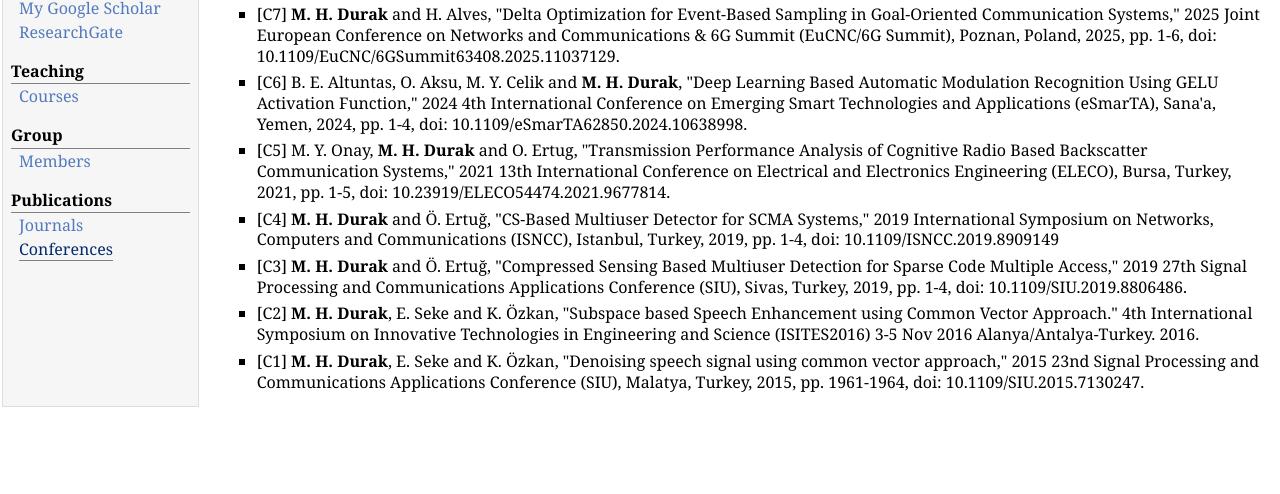
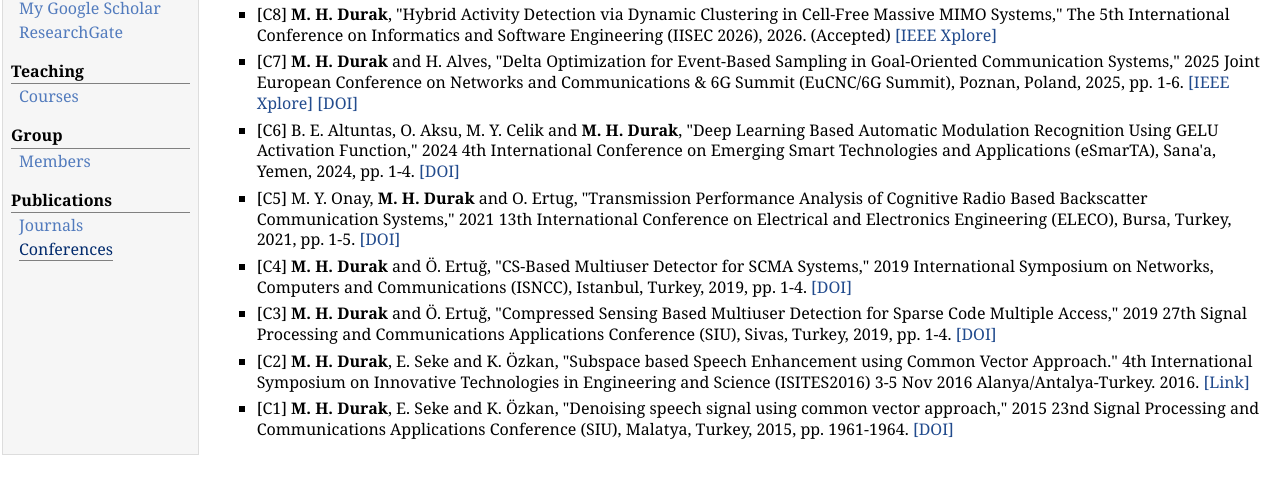
Before and after one commit to mhdurak/mhdurak.github.io, a plain HTML site: page conferences.html in a window 1280 px wide. Shown: the part 128-622 px from the top of the page. Drawn offline with Linux system fonts and the light colour scheme.

Commit message:
Update conferences.html

```diff
--- a/conferences.html
+++ b/conferences.html
@@ -28,35 +28,48 @@
 <td id="layout-content">
 <div id="toptitle">
 <h1>Mehmet Hakan Durak - Conference papers</h1>
-<div id="subtitle"><a href="https://www.erzurum.edu.tr/" target=&ldquo;blank&rdquo;>Electrical and Electronics Engineering</a> - <a href="https://www.erzurum.edu.tr" target=&ldquo;blank&rdquo;>Erzurum Technical University</a>
+<div id="subtitle"><a href="https://www.erzurum.edu.tr/" target="_blank">Electrical and Electronics Engineering</a> - <a href="https://www.erzurum.edu.tr" target="_blank">Erzurum Technical University</a>
 </div>
 </div>
 <h2>Conference papers</h2>
 <ul>
-<li><p>[C7] <b>M. H. Durak</b> and H. Alves, "Delta Optimization for Event-Based Sampling in Goal-Oriented Communication Systems," 2025 Joint European Conference on Networks and Communications & 6G Summit (EuCNC/6G Summit), Poznan, Poland, 2025, pp. 1-6, doi: 10.1109/EuCNC/6GSummit63408.2025.11037129.
+<li><p>[C8] <b>M. H. Durak</b>, "Hybrid Activity Detection via Dynamic Clustering in Cell-Free Massive MIMO Systems," The 5th International Conference on Informatics and Software Engineering (IISEC 2026), 2026. (Accepted)
+  <a href="https://ieeexplore.ieee.org/document/11418516" target="_blank" rel="noopener">[IEEE Xplore]</a>
 </p>
 </li>
-<li><p>[C6] B. E. Altuntas, O. Aksu, M. Y. Celik and  <b>M. H. Durak</b>, "Deep Learning Based Automatic Modulation Recognition Using GELU Activation Function," 2024 4th International Conference on Emerging Smart Technologies and Applications (eSmarTA), Sana'a, Yemen, 2024, pp. 1-4, doi: 10.1109/eSmarTA62850.2024.10638998.
+<li><p>[C7] <b>M. H. Durak</b> and H. Alves, "Delta Optimization for Event-Based Sampling in Goal-Oriented Communication Systems," 2025 Joint European Conference on Networks and Communications &amp; 6G Summit (EuCNC/6G Summit), Poznan, Poland, 2025, pp. 1-6.
+  <a href="https://ieeexplore.ieee.org/document/11037129" target="_blank" rel="noopener">[IEEE Xplore]</a>
+  <a href="https://doi.org/10.1109/EuCNC/6GSummit63408.2025.11037129" target="_blank" rel="noopener">[DOI]</a>
 </p>
 </li>
-<li><p>[C5] M. Y. Onay, <b>M. H. Durak</b> and O. Ertug, "Transmission Performance Analysis of Cognitive Radio Based Backscatter Communication Systems," 2021 13th International Conference on Electrical and Electronics Engineering (ELECO), Bursa, Turkey, 2021, pp. 1-5, doi: 10.23919/ELECO54474.2021.9677814.
+<li><p>[C6] B. E. Altuntas, O. Aksu, M. Y. Celik and  <b>M. H. Durak</b>, "Deep Learning Based Automatic Modulation Recognition Using GELU Activation Function," 2024 4th International Conference on Emerging Smart Technologies and Applications (eSmarTA), Sana'a, Yemen, 2024, pp. 1-4.
+  <a href="https://doi.org/10.1109/eSmarTA62850.2024.10638998" target="_blank" rel="noopener">[DOI]</a>
 </p>
 </li>
-<li><p>[C4] <b>M. H. Durak</b> and Ö. Ertuğ, "CS-Based Multiuser Detector for SCMA Systems," 2019 International Symposium on Networks, Computers and Communications (ISNCC), Istanbul, Turkey, 2019, pp. 1-4, doi: 10.1109/ISNCC.2019.8909149
+<li><p>[C5] M. Y. Onay, <b>M. H. Durak</b> and O. Ertug, "Transmission Performance Analysis of Cognitive Radio Based Backscatter Communication Systems," 2021 13th International Conference on Electrical and Electronics Engineering (ELECO), Bursa, Turkey, 2021, pp. 1-5.
+  <a href="https://doi.org/10.23919/ELECO54474.2021.9677814" target="_blank" rel="noopener">[DOI]</a>
 </p>
 </li>
-<li><p>[C3] <b>M. H. Durak</b> and Ö. Ertuğ, "Compressed Sensing Based Multiuser Detection for Sparse Code Multiple Access," 2019 27th Signal Processing and Communications Applications Conference (SIU), Sivas, Turkey, 2019, pp. 1-4, doi: 10.1109/SIU.2019.8806486.
+<li><p>[C4] <b>M. H. Durak</b> and Ö. Ertuğ, "CS-Based Multiuser Detector for SCMA Systems," 2019 International Symposium on Networks, Computers and Communications (ISNCC), Istanbul, Turkey, 2019, pp. 1-4.
+  <a href="https://doi.org/10.1109/ISNCC.2019.8909149" target="_blank" rel="noopener">[DOI]</a>
+</p>
+</li>
+<li><p>[C3] <b>M. H. Durak</b> and Ö. Ertuğ, "Compressed Sensing Based Multiuser Detection for Sparse Code Multiple Access," 2019 27th Signal Processing and Communications Applications Conference (SIU), Sivas, Turkey, 2019, pp. 1-4.
+  <a href="https://doi.org/10.1109/SIU.2019.8806486" target="_blank" rel="noopener">[DOI]</a>
 </p>
 </li>
 <li><p>[C2] <b>M. H. Durak</b>, E. Seke and K. Özkan, "Subspace based Speech Enhancement using Common Vector Approach." 4th International Symposium on Innovative Technologies in Engineering and Science (ISITES2016) 3-5 Nov 2016 Alanya/Antalya-Turkey. 2016.
+  <a href="#" target="_blank" rel="noopener">[Link]</a>
 </p>
 </li>
-<li><p>[C1] <b>M. H. Durak</b>, E. Seke and K. Özkan, "Denoising speech signal using common vector approach," 2015 23nd Signal Processing and Communications Applications Conference (SIU), Malatya, Turkey, 2015, pp. 1961-1964, doi: 10.1109/SIU.2015.7130247.
+<li><p>[C1] <b>M. H. Durak</b>, E. Seke and K. Özkan, "Denoising speech signal using common vector approach," 2015 23nd Signal Processing and Communications Applications Conference (SIU), Malatya, Turkey, 2015, pp. 1961-1964.
+  <a href="https://doi.org/10.1109/SIU.2015.7130247" target="_blank" rel="noopener">[DOI]</a>
+</p>
+</li>
 </ul>
 </td>
 </tr>
 </table>
-<!-- Google tag (gtag.js) -->
 <script async src="https://www.googletagmanager.com/gtag/js?id=G-88VSW25YJJ"></script>
 <script>
   window.dataLayer = window.dataLayer || [];
```
